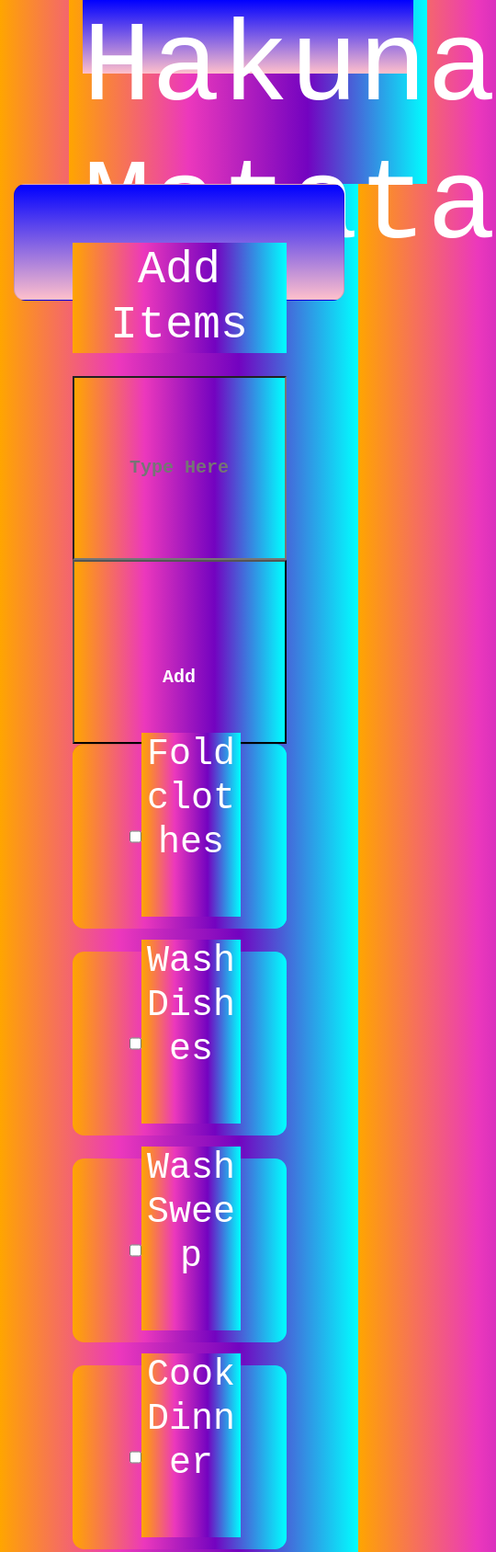
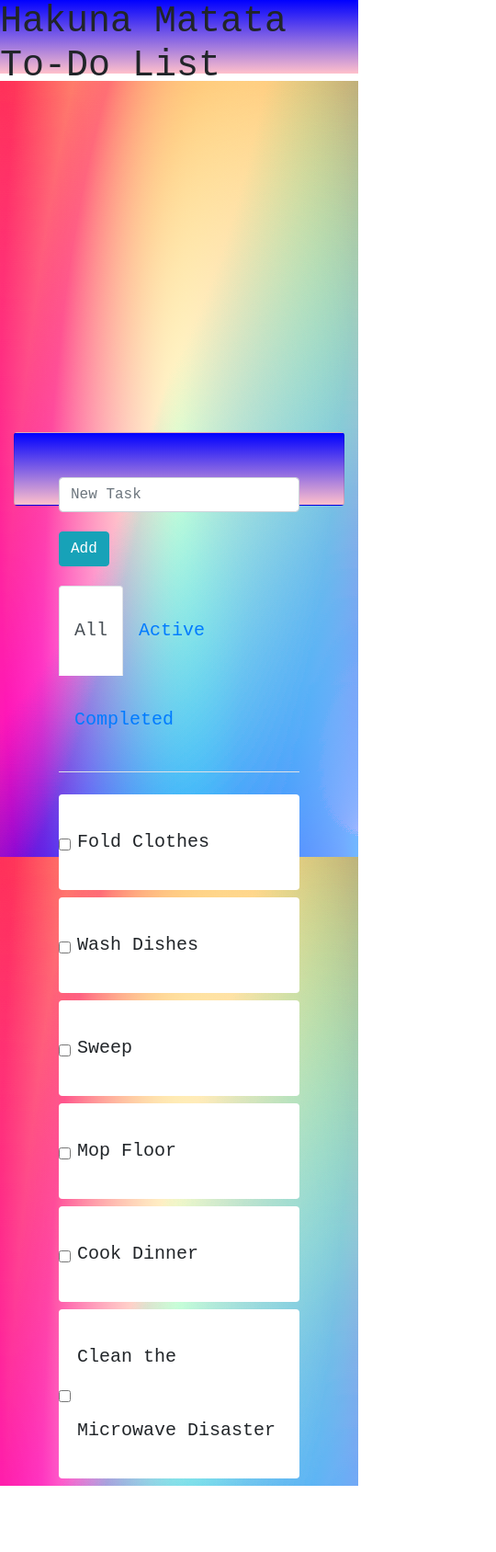
Before and after one commit to abdoogirl/groupproject1, a plain HTML site: page index.html in a window 390 px wide. Shown: the top 1688 px of the page at 92% size, 540 px wide, since content can reach past the window. After the commit the page ends 1616 px from the top, so only its background shows below. Drawn offline with nearby package versions, Linux system fonts and the light colour scheme; a web font is replaced by a local one.

Commit message:
incorporated the testversionhtml with styletwocss domtwojs and changed the indexhtml stylecss and dom files

```diff
--- a/Assets/stylesheets/style.css
+++ b/Assets/stylesheets/style.css
@@ -1,22 +1,6 @@
 * {
   font-family: 'Red Hat Mono', monospace!important;
-    width: 100%;
-    height: 200px;
-    text-align: center;
-    font-size: 50px;
-    color: white;
-    line-height: 170px;
-    font-weight: bold;
-    background-image: linear-gradient(
-        to right, orange, #ec38bc,
-        #7303c0, cyan);
 }
-
-h4 {
-    font-size: small;
-}
-
-/* <a href="#!" data-mdb-toggle="tooltip" title="Remove item"> */
 
 .card, h1 {
   line-height: 5rem;
@@ -40,23 +24,23 @@ h1 {
 }
 
 /* If the screen size is 601px wide or more, set the font-size of <div> to 80px */
-@media screen and (min-width: 601px) {
+/*@media screen and (min-width: 601px) {
   div.example {
     font-size: 80px;
   }
-  }
+}*/
 
 /* If the screen size is 600px wide or less, set the font-size of <div> to 30px */
-  @media screen and (max-width: 600px) {
+/*@media screen and (max-width: 600px) {
   div.example {
     font-size: 30px;
   }
-  }
+}*/
 
 /*.selector-for-some-widget {
   box-sizing: content-box;
 }*/
-/*.gradient-custom {
+.gradient-custom {
   background: radial-gradient(50% 123.47% at 50% 50%, #00ff94 0%, #720059 100%), linear-gradient(121.28deg, #669600 0%, #ff0000 100%), linear-gradient(360deg, #0029ff 0%, #8fff00 100%), radial-gradient(100% 164.72% at 100% 100%, #6100ff 0%, #00ff57 100%), radial-gradient(100% 148.07% at 0% 0%, #fff500 0%, #51d500 100%);
   background-blend-mode: screen, color-dodge, overlay, difference, normal;
-}*/
+}
--- a/dom.js
+++ b/dom.js
@@ -6,11 +6,11 @@ function addItem(e){
     alert('Do You Want to Include This Item in Your List?');
     e.preventDefault();
     // Get input value
-    let newItem = document.getElementById("inputweneedtousefordomfile").value;
+    let newItem = document.getElementById("form2").value;
     // Create new li element
     let newLi = document.createElement('li');
     // Add class
-    newLi.className = "list-group-item d-flex align-items-center border-0 mb-2 rounded";
+    newLi.className = "list-group-item d-flex align-items-center border-0 mb-2 rounded bg-white";
 
     //let newLiTwo = document.createElement('input');
     //newLiTwo.type = "checkbox";
@@ -22,10 +22,11 @@ function addItem(e){
     //newLiFour.className = 'resize';
     //newLiFour.append(newItem);
     //newLiThree.appendChild(newLiFour);
-
+    //<li class="list-group-item d-flex align-items-center border-0 mb-2 rounded" style="background-color: #f4f6f7;">
+    //<input class="form-check-input me-2" type="checkbox" value="" aria-label="..." />
     //add inside tags, elements, content (cannot use script with innerHTML, IH dangerous and security
     //issue better to use append)
-    newLi.innerHTML += `<input type='checkbox' id="check"><label><h4 class="resize">${newItem}</h4></label>`
+    newLi.innerHTML += `<input class="form-check-input me-2" type='checkbox'  value="" aria-label="..." >${newItem}</label>`
 
 //Please note that using innerHTML to append html elements (e.g. el.innerHTML += "<a href='...'>link</a>")
 //will result in the removal of any previously set event listeners. That
--- a/index.html
+++ b/index.html
@@ -8,38 +8,82 @@
     <meta name="viewport" content="width=device-width, initial-scale=1.0">
     <title>Group Project To-Do List</title>
     <link rel="stylesheet" href="/Assets/stylesheets/style.css">
+    <link rel="stylesheet" href="https://cdn.jsdelivr.net/npm/bootstrap@4.6.1/dist/css/bootstrap.min.css" integrity="sha384-zCbKRCUGaJDkqS1kPbPd7TveP5iyJE0EjAuZQTgFLD2ylzuqKfdKlfG/eSrtxUkn" crossorigin="anonymous">
     <script src="https://cdn.jsdelivr.net/npm/jquery@3.5.1/dist/jquery.slim.min.js" integrity="sha384-DfXdz2htPH0lsSSs5nCTpuj/zy4C+OGpamoFVy38MVBnE+IbbVYUew+OrCXaRkfj" crossorigin="anonymous"></script>
-    <link rel="stylesheet" href="https://cdn.jsdelivr.net/npm/bootstrap@4.6.1/dist/css/bootstrap.min.css" integrity="sha384-zCbKRCUGaJDkqS1kPbPd7TveP5iyJE0EjAuZQTgFLD2ylzuqKfdKlfG/eSrtxUkn" crossorigin="anonymous">
     <script src="https://cdn.jsdelivr.net/npm/bootstrap@4.6.1/dist/js/bootstrap.bundle.min.js" integrity="sha384-fQybjgWLrvvRgtW6bFlB7jaZrFsaBXjsOMm/tB9LTS58ONXgqbR9W8oWht/amnpF" crossorigin="anonymous"></script>
-    <link rel="preconnect" href="https://fonts.googleapis.com">
-    <link rel="preconnect" href="https://fonts.gstatic.com" crossorigin>
-    <link href="https://fonts.googleapis.com/css2?family=Red+Hat+Mono:wght@300;500&display=swap" rel="stylesheet">
+
+
 </head>
 
 <body>
-        <!--<header id="main-header" class="bg-success text-white p-4 mb-3">-->
-            <div class="container mx-4">
-                <h1 id="header-title">Hakuna Matata</h1>
+    <header>
+        <h1>Hakuna Matata To-Do List</h1>
+    </header>
+
+    <section class="vh-100 gradient-custom">
+        <div class="container py-5 h-100">
+            <div class="row d-flex justify-content-center align-items-center h-100">
+                <div class="col col-xl-10">
+
+                    <div class="card">
+                        <div class="card-body p-5">
+                                <div class="form-outline flex-fill">
+                                    <input type="text" id="form2" class="form-control" placeholder="New Task"/>
                                 </div>
-        <!--</header>-->
-        <div class="container">
-            <div id="main" class="card card-body">
-                <h2 class="title">Add Items</h2>
-            <input type="text" id="inputweneedtousefordomfile" placeholder="Type Here">
-            <button id="newbutton" type="submit">Add</button>
+                                <button type="submit" id="newbutton" class="btn btn-info ms-2">Add</button>
 
+                            <!-- Tabs navs -->
+                            <ul class="nav nav-tabs mb-4 pb-2" id="ex1" role="tablist">
+                                <li class="nav-item" role="presentation">
+                                    <a class="nav-link active" id="ex1-tab-1" data-mdb-toggle="tab" href="#ex1-tabs-1" role="tab" aria-controls="ex1-tabs-1" aria-selected="true">All</a>
+                                </li>
+                                <li class="nav-item" role="presentation">
+                                    <a class="nav-link" id="ex1-tab-2" data-mdb-toggle="tab" href="#ex1-tabs-2" role="tab" aria-controls="ex1-tabs-2" aria-selected="false">Active</a>
+                                </li>
+                                <li class="nav-item" role="presentation">
+                                    <a class="nav-link" id="ex1-tab-3" data-mdb-toggle="tab" href="#ex1-tabs-3" role="tab" aria-controls="ex1-tabs-3" aria-selected="false">Completed</a>
+                                </li>
+                            </ul>
+                            <!-- Tabs navs -->
+
+                            <!-- Tabs content -->
+                            <div class="tab-content" id="ex1-content">
+                                <div class="tab-pane fade show active" id="ex1-tabs-1" role="tabpanel" aria-labelledby="ex1-tab-1">
                                     <ul class="list-group mb-0">
-            <li class="list-group-item d-flex align-items-center border-0 mb-2 rounded"><input type='checkbox' id="check"><label><h4 class="resize">Fold clothes</h4></label></li>
-            <li class="list-group-item d-flex align-items-center border-0 mb-2 rounded"><input type='checkbox' id="check"><label><h4 class="resize">Wash Dishes</h4></label></li>
-            <li class="list-group-item d-flex align-items-center border-0 mb-2 rounded"><input type='checkbox' id="check"><label><h4 class="resize">WashSweep</h4></label></li>
-            <li class="list-group-item d-flex align-items-center border-0 mb-2 rounded"><input type='checkbox' id="check"><label><h4 class="resize">Cook Dinner</h4></label></li>
-            <li class="list-group-item d-flex align-items-center border-0 mb-2 rounded"><input type='checkbox' id="check"><label><h4 class="resize">Clean the Microwave</h4></label></li>
-            <li class="list-group-item d-flex align-items-center border-0 mb-2 rounded"><input type='checkbox' id="check"><label><h4 class="resize">Mop Floor</h4></label></li>
+                                        <li class="list-group-item d-flex align-items-center border-0 mb-2 rounded bg-white">
+                                            <input class="form-check-input me-2" type="checkbox" value="" aria-label="...">
+                                            Fold Clothes
+                                        </li>
+                                        <li class="list-group-item d-flex align-items-center border-0 mb-2 rounded bg-white">
+                                            <input class="form-check-input me-2" type="checkbox" value="" aria-label="...">
+                                            Wash Dishes
+                                        </li>
+                                        <li class="list-group-item d-flex align-items-center border-0 mb-2 rounded bg-white">
+                                            <input class="form-check-input me-2" type="checkbox" value="" aria-label="..." > Sweep
+                                        </li>
+                                        <li class="list-group-item d-flex align-items-center border-0 mb-2 rounded bg-white">
+                                            <input class="form-check-input me-2" type="checkbox" value="" aria-label="..." > Mop Floor
+                                        </li>
+                                        <li class="list-group-item d-flex align-items-center border-0 mb-2 rounded bg-white">
+                                            <input class="form-check-input me-2" type="checkbox" value="" aria-label="..." > Cook Dinner
+                                        </li>
+                                        <li class="list-group-item d-flex align-items-center border-0 mb-2 rounded bg-white">
+                                            <input class="form-check-input me-2" type="checkbox" value="" aria-label="..." > Clean the Microwave Disaster
+                                        </li>
                                     </ul>
                                 </div>
+                            </div>
+                            <!-- Tabs content -->
+                        </div>
+                    </div>
 
+                </div>
+            </div>
+        </div>
+    </section>
     <script src="dom.js"></script>
-    <script src="https://cdn.jsdelivr.net/npm/jquery@3.5.1/dist/jquery.slim.min.js" integrity="sha384-DfXdz2htPH0lsSSs5nCTpuj/zy4C+OGpamoFVy38MVBnE+IbbVYUew+OrCXaRkfj" crossorigin="anonymous"></script>
-    <script src="https://cdn.jsdelivr.net/npm/bootstrap@4.6.1/dist/js/bootstrap.bundle.min.js" integrity="sha384-fQybjgWLrvvRgtW6bFlB7jaZrFsaBXjsOMm/tB9LTS58ONXgqbR9W8oWht/amnpF" crossorigin="anonymous"></script>
+    <script src="https://cdn.jsdelivr.net/npm/jquery@3.5.1/dist/jquery.slim.min.js " integrity="sha384-DfXdz2htPH0lsSSs5nCTpuj/zy4C+OGpamoFVy38MVBnE+IbbVYUew+OrCXaRkfj " crossorigin="anonymous "></script>
+    <script src="https://cdn.jsdelivr.net/npm/bootstrap@4.6.1/dist/js/bootstrap.bundle.min.js " integrity="sha384-fQybjgWLrvvRgtW6bFlB7jaZrFsaBXjsOMm/tB9LTS58ONXgqbR9W8oWht/amnpF " crossorigin="anonymous "></script>
 </body>
+
 </html>
```
Also changed, not shown: testversion.html (deleted, +0 -124 lines). Lines whose indentation alone changed are shown as unchanged.
